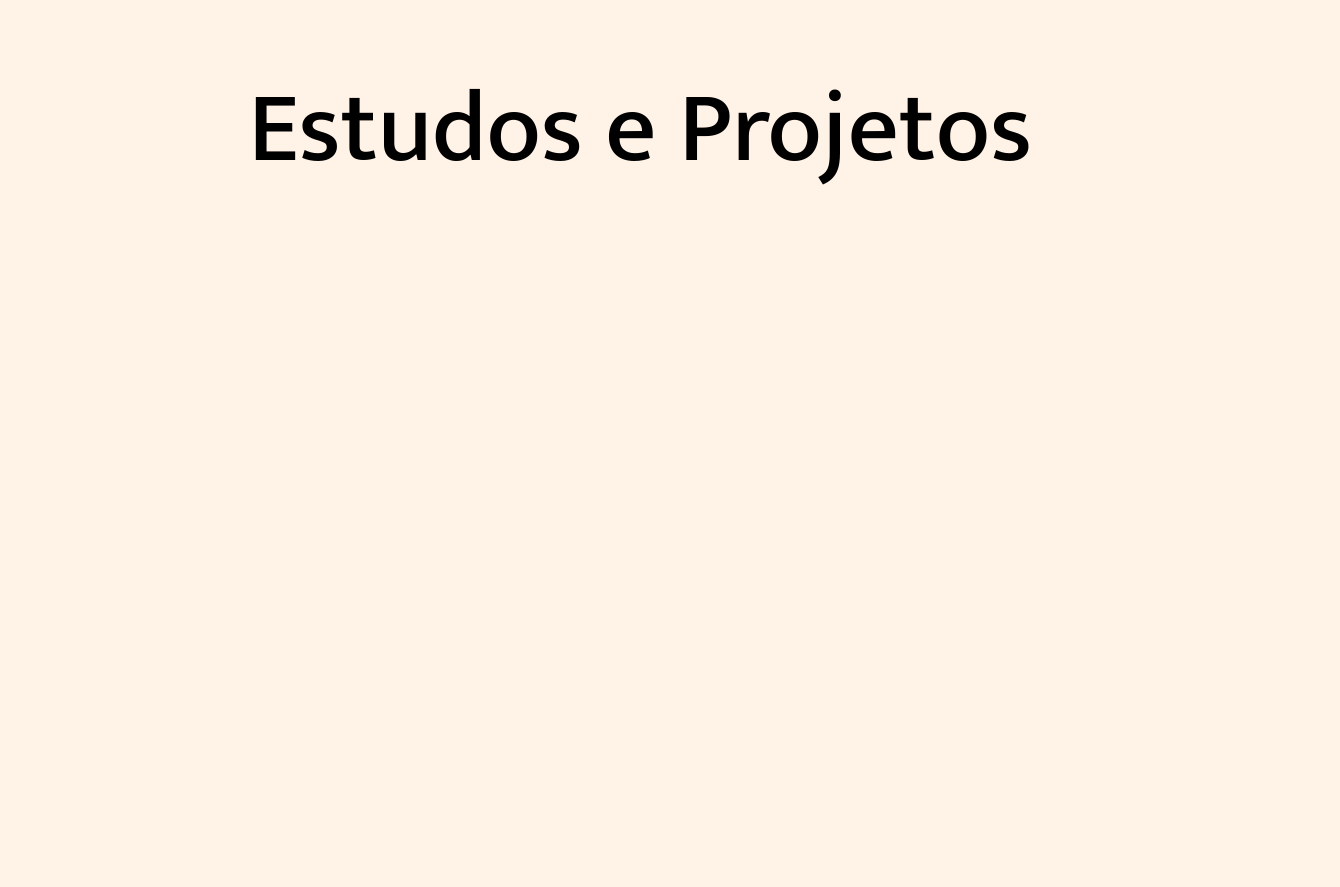
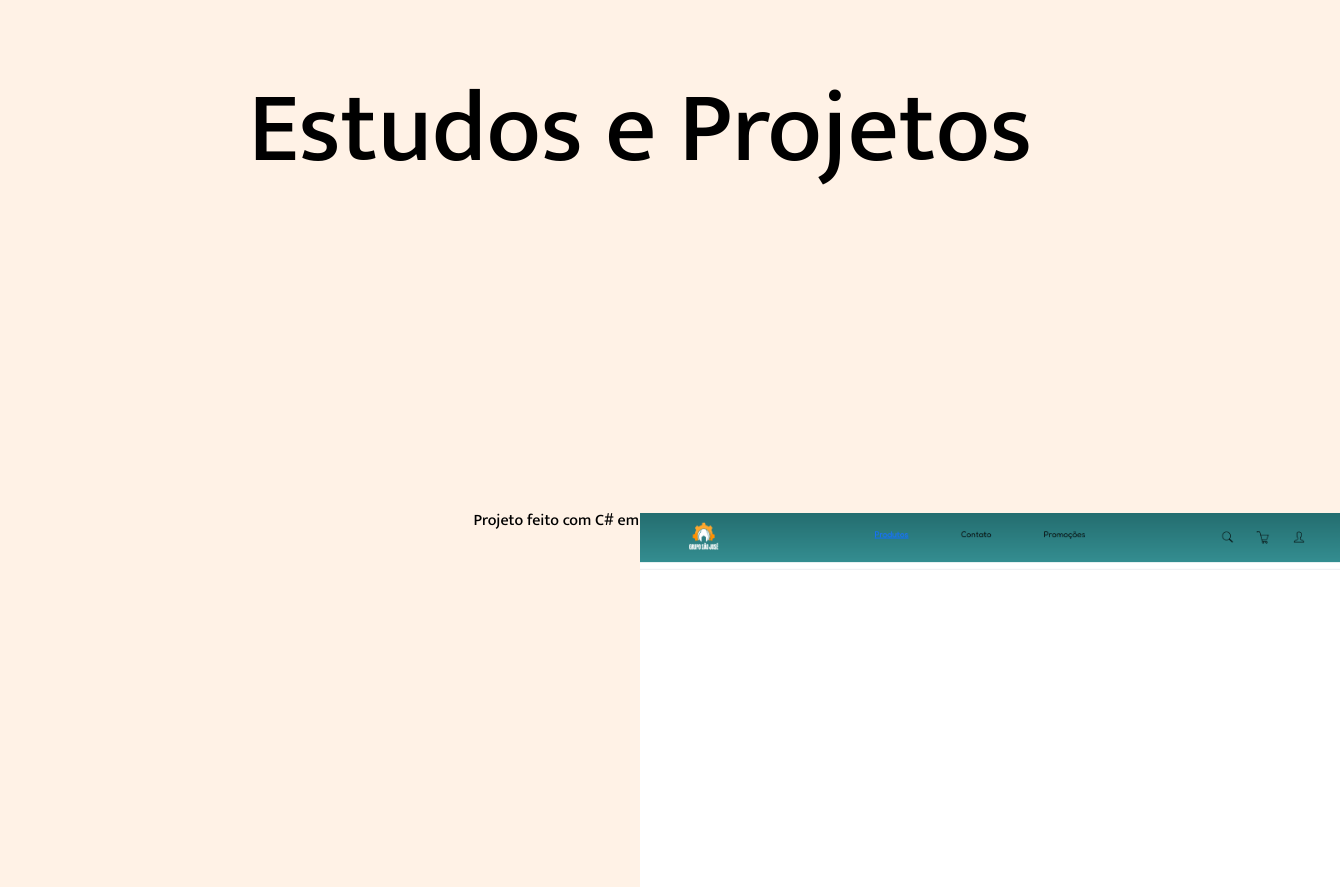
Before and after one commit to hnylp/portf-lio, a React (Create React App) app: page / in a window 1280 px wide. Shown: the part 1060-1947 px from the top of the page, 1340 px wide, since content can reach past the window. Before the commit the page ends 1273 px from the top, so only its background shows below. Built offline with nearby package versions, Linux system fonts and the light colour scheme.

Commit message:
Ajustando os projetos

```diff
--- a/src/App.css
+++ b/src/App.css
@@ -146,10 +146,24 @@ p {
   background-color: transparent;
 }
 
+
 .estudo_projeto {
   position: relative;
   top: 200px;
   font-size: 100px;
+
+}
+
+
+
+.red_hny_projeto_imagem
+{
+  background-color: #ffffff;
+  position: relative;
+  top: 400px;
+  width: 700px;
+  left: 350px;
+  align-items: column;
 }
 
 
--- a/src/App.js
+++ b/src/App.js
@@ -3,6 +3,7 @@ import icon_linkedin from './images/icon-linkedin.svg'
 import icon_whatsapp from './images/icon-whatsapp.svg'
 import icon_servidor from './images/icon-servidor.png'
 import icon_email from './images/icon-email.svg'
+import red_hny_projeto from './images/projeto_red_hny.png'
 import './App.css';
 
 function App() {
@@ -71,7 +72,8 @@ function App() {
 
             <div className="red_hny_projeto">
 
-            <img src=""></img>
+            <img src={red_hny_projeto} className="red_hny_projeto_imagem"></img>
+            <p className="Descricao_red_hny">Projeto feito com C# em conjunto com JavaScript</p>
 
             </div>
 
```
Also changed, not shown: src/images/projeto_red_hny.png (added).
